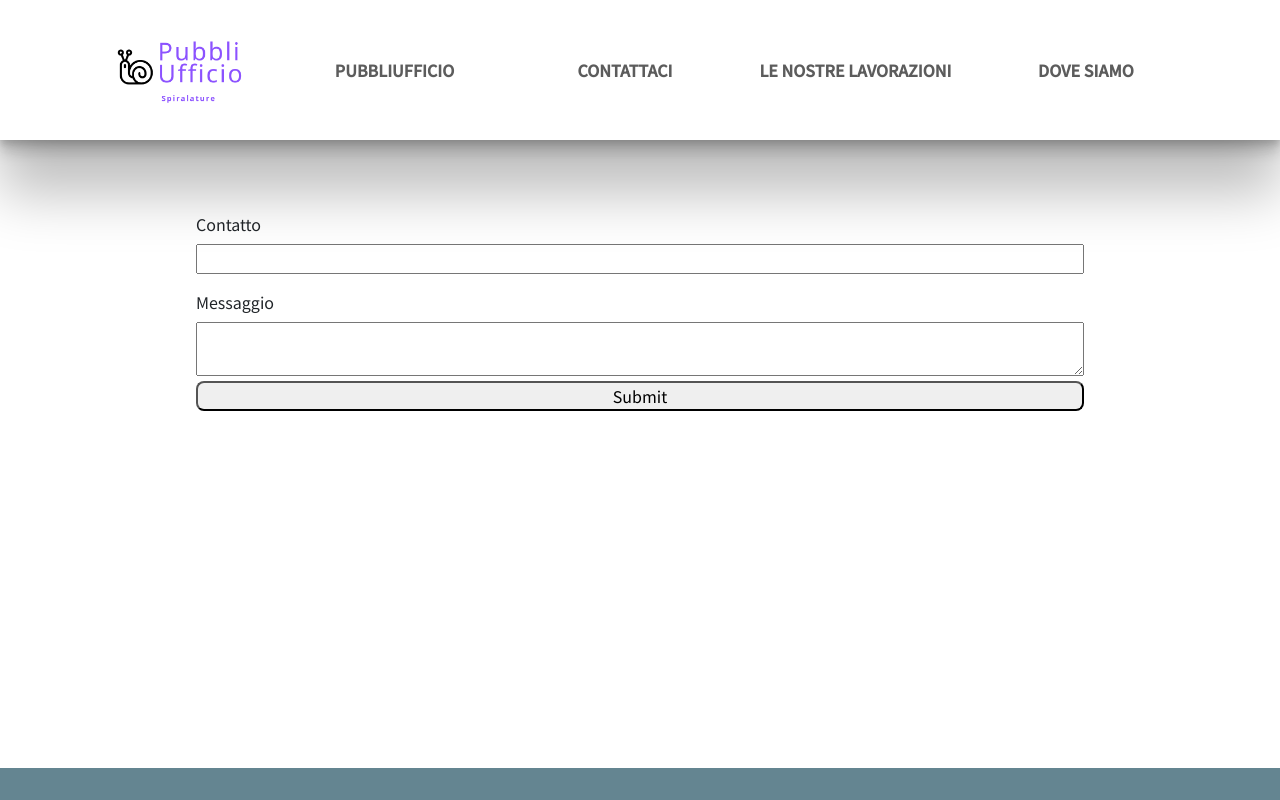
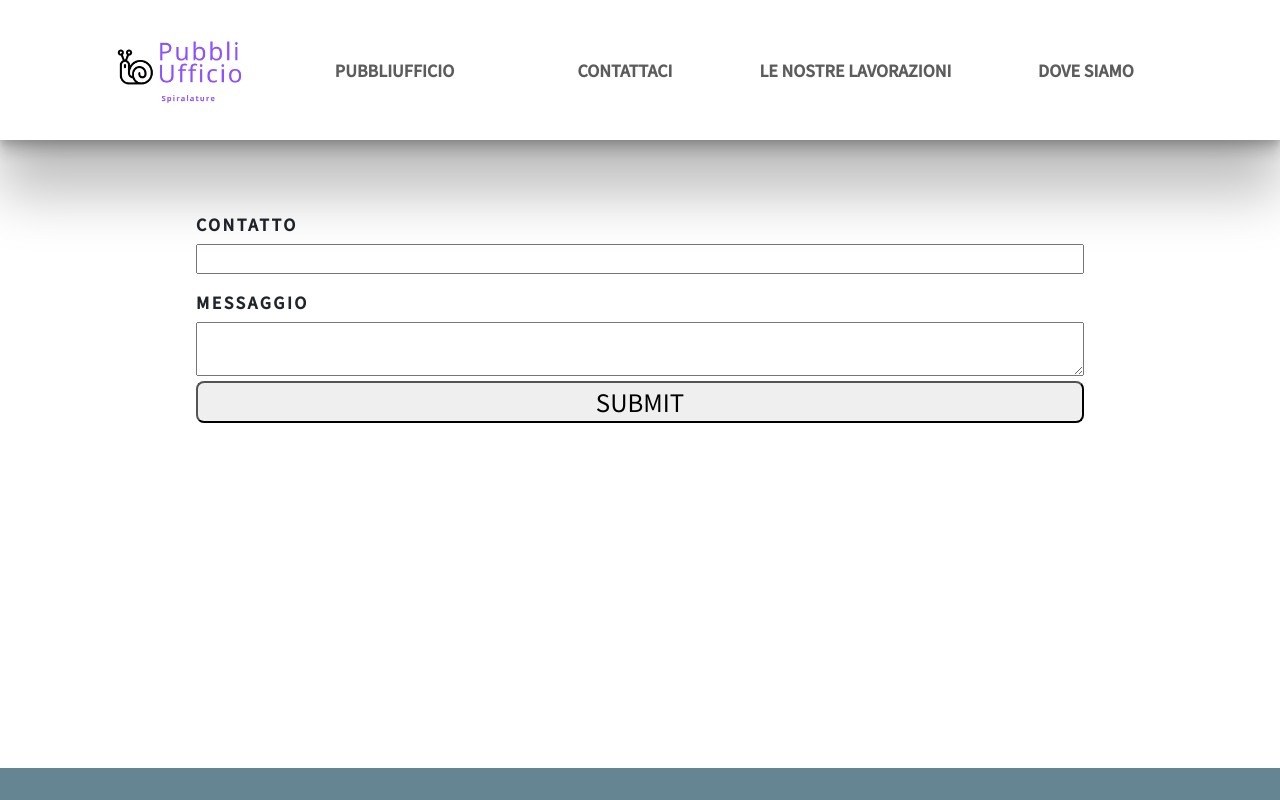
Before and after one commit to DeniseN90/pubbliufficio, a React (Create React App) app: page /contattaci in a window 1280 px wide. Built offline with nearby package versions, Linux system fonts and the light colour scheme.

Commit message:
index and style

```diff
--- a/src/index.js
+++ b/src/index.js
@@ -5,7 +5,6 @@ import App from "./App";
 import reportWebVitals from "./reportWebVitals";
 import configureStore from "./redux/configureStore";
 import { Provider } from "react-redux";
-import { Suspense, lazy } from 'react';
 
 const store = configureStore();
 
--- a/src/index.scss
+++ b/src/index.scss
@@ -35,6 +35,7 @@ html {
           rgba(0, 0, 0, 0.17) 0px 12px 13px, rgba(0, 0, 0, 0.09) 0px -3px 5px;
         .Menu {
           align-items: center;
+          align-content: center;
           a {
             color: #5c5c5c;
             text-decoration: none;
@@ -187,6 +188,7 @@ html {
       h3 {
         font-weight: bold;
         margin-bottom: 1rem;
+        text-align: center;
       }
       iframe {
         min-width: 100%;
@@ -194,10 +196,13 @@ html {
       }
       form {
         text-align: center;
-
         label {
           width: 80%;
           text-align: left;
+          text-transform: uppercase;
+          font-weight: bold;
+          letter-spacing: .15rem;
+
         }
         textarea {
           width: 80%;
@@ -210,10 +215,20 @@ html {
             border-radius: 8px;
           }
         }
+        .submit-button {
+          font-size: 1.5rem;
+          text-transform: uppercase;
+        }
 
       }
-      .form-submitted-message {
+      .Form-submitted {
         text-align: center;
+      }
+      .Form-submitted-message {
+      }
+
+      .Back-to-form {
+
       }
 
     }
@@ -233,3 +248,7 @@ html {
 .Align-self-flex-end {
   align-self: flex-end;
 }
+
+.Row-reverse {
+  flex-direction: row-reverse;
+}
```
Also changed, not shown: src/style/mixins.scss (line endings or trailing spaces).
